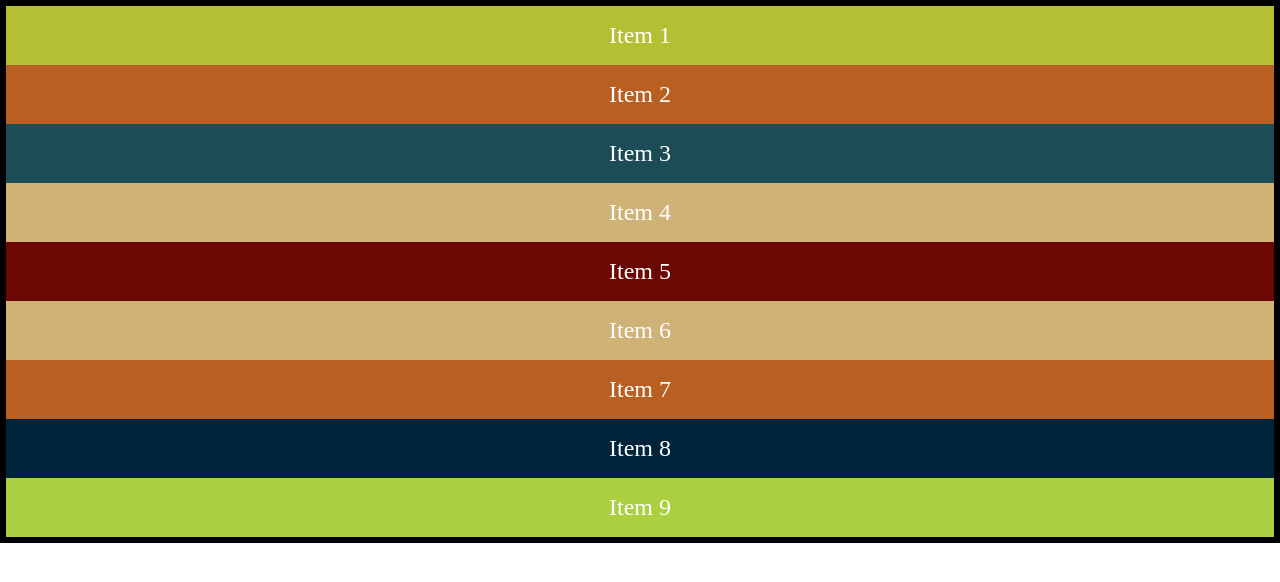
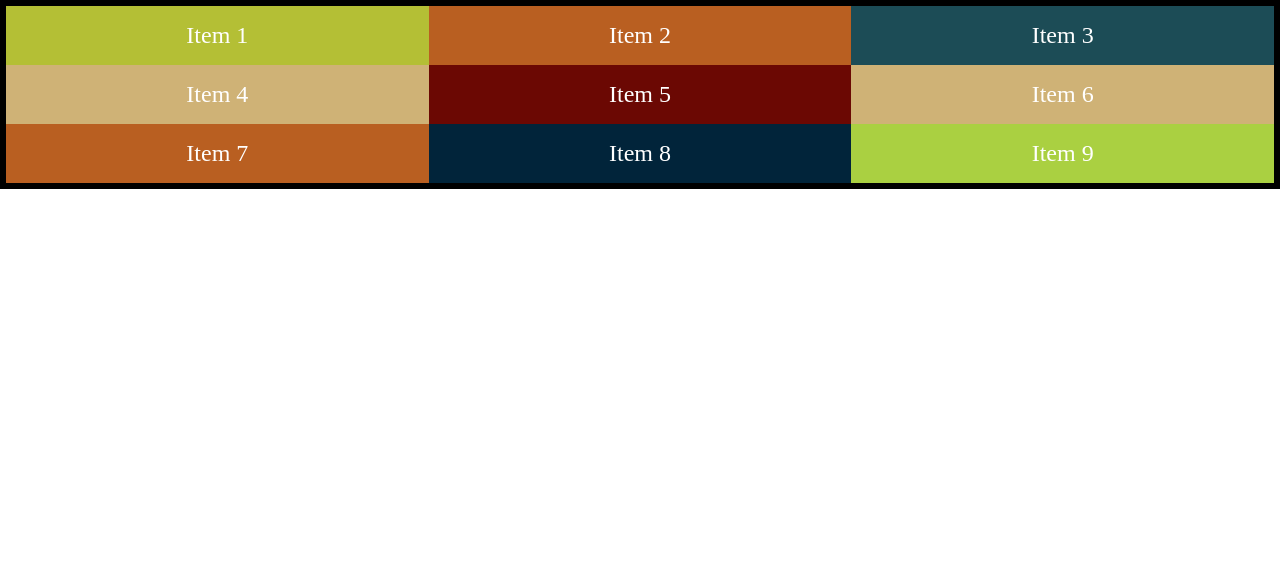
Before and after one commit to dewanwakilahmed/css-grid-crash-course-2022-codevolution, a plain HTML site: page index.html in a window 1280 px wide. Drawn offline with Linux system fonts and the light colour scheme.

Commit message:
Grid Template Columns

```diff
--- a/style.css
+++ b/style.css
@@ -6,6 +6,12 @@ body {
   border: 6px solid black;
   /* display: inline-grid; */
   display: grid;
+  /* grid-template-columns: 100px 200px 300px; */
+  /* grid-template-columns: 200px 200px 200px; */
+  /* grid-template-columns: repeat(3, 200px); */
+  /* grid-template-columns: repeat(6, 200px); */
+  /* grid-template-columns: 1fr 2fr 1fr; */
+  grid-template-columns: repeat(3, minmax(200px, 1fr));
 }
 
 .grid-item {
```
